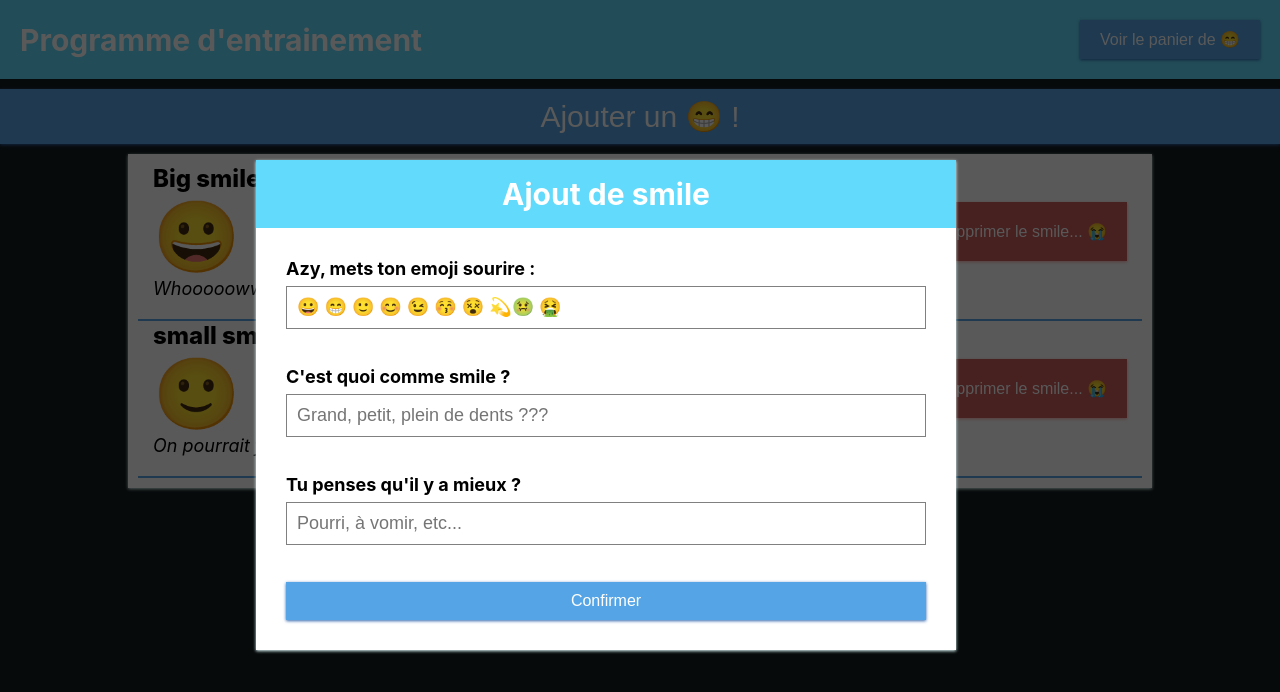
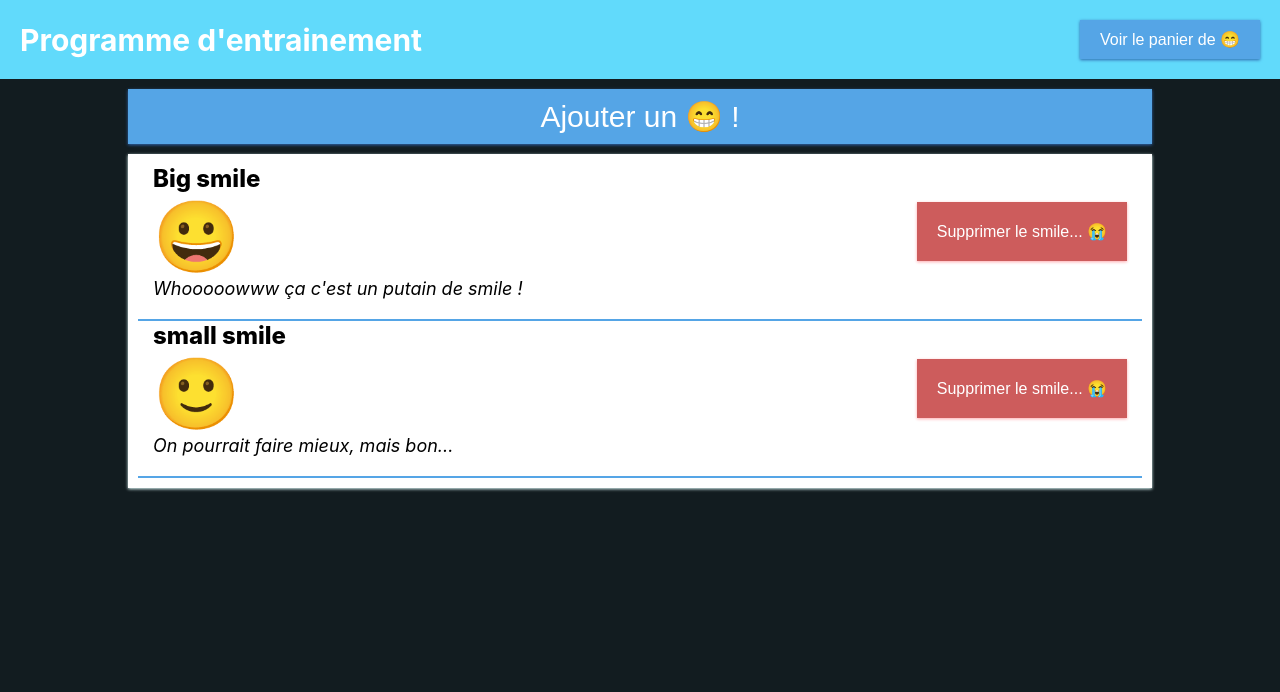
Before and after one commit to Bol2riZH/PE_SmileBox, a React (Create React App) app: page / in a window 1280 px wide. Shown: the top 692 px of the page. Built offline with nearby package versions, Linux system fonts and the light colour scheme.

Commit message:
design correction : centered

```diff
--- a/src/App.js
+++ b/src/App.js
@@ -1,4 +1,4 @@
-import React from "react";
+import React, { useState } from "react";
 
 import Modal from "./components/UI/Modal";
 import Header from "./components/Layout/Header";
@@ -7,14 +7,28 @@ import SmilesList from "./components/Smiles/SmilesList";
 import SmileForm from "./components/Smiles/Smile/SmileForm";
 
 function App() {
+  const [addSmileModal, setAddSmileModal] = useState(false);
+
+  const showSmileFormHandler = (props) => {
+    console.log("ouvert!");
+    setAddSmileModal(true);
+  };
+
+  const closeSmileFormHandler = (props) => {
+    console.log("fermé!");
+    setAddSmileModal(false);
+  };
+
   return (
     <>
-      <Modal>
-        <SmileForm />
-      </Modal>
+      {addSmileModal && (
+        <Modal onClose={closeSmileFormHandler}>
+          <SmileForm />
+        </Modal>
+      )}
       <Header />
-      <AddSmile />
       <main>
+        <AddSmile onclick={showSmileFormHandler} />
         <SmilesList />
       </main>
     </>
--- a/src/components/Smiles/AddSmile.module.css
+++ b/src/components/Smiles/AddSmile.module.css
@@ -1,5 +1,5 @@
 .add {
-  width: 100%;
+  width: 80%;
   font-size: 3rem;
-  margin: 1rem 0;
+  margin: 1rem auto;
 }
--- a/src/components/Smiles/Smile/SmileItem.module.css
+++ b/src/components/Smiles/Smile/SmileItem.module.css
@@ -38,5 +38,5 @@
 
 .button:hover {
   cursor: pointer;
-  background-color: #c15252;
+  background-color: #b54848;
 }
--- a/src/index.css
+++ b/src/index.css
@@ -14,6 +14,11 @@ html {
 main {
   max-width: 1490px;
   margin: auto;
+
+  display: flex;
+  flex-direction: column;
+  justify-content: center;
+  align-content: center;
 }
 
 body {
```
